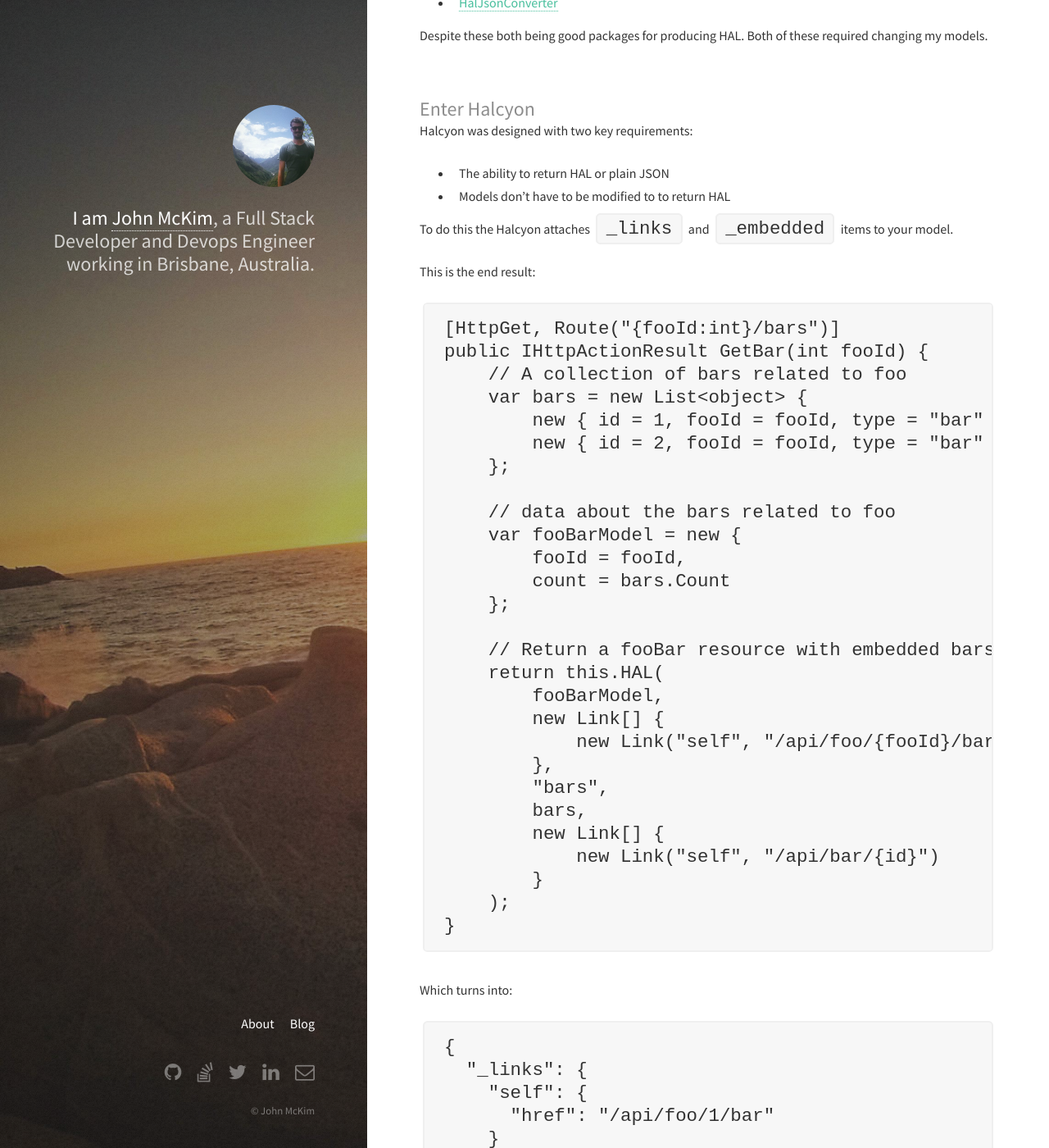
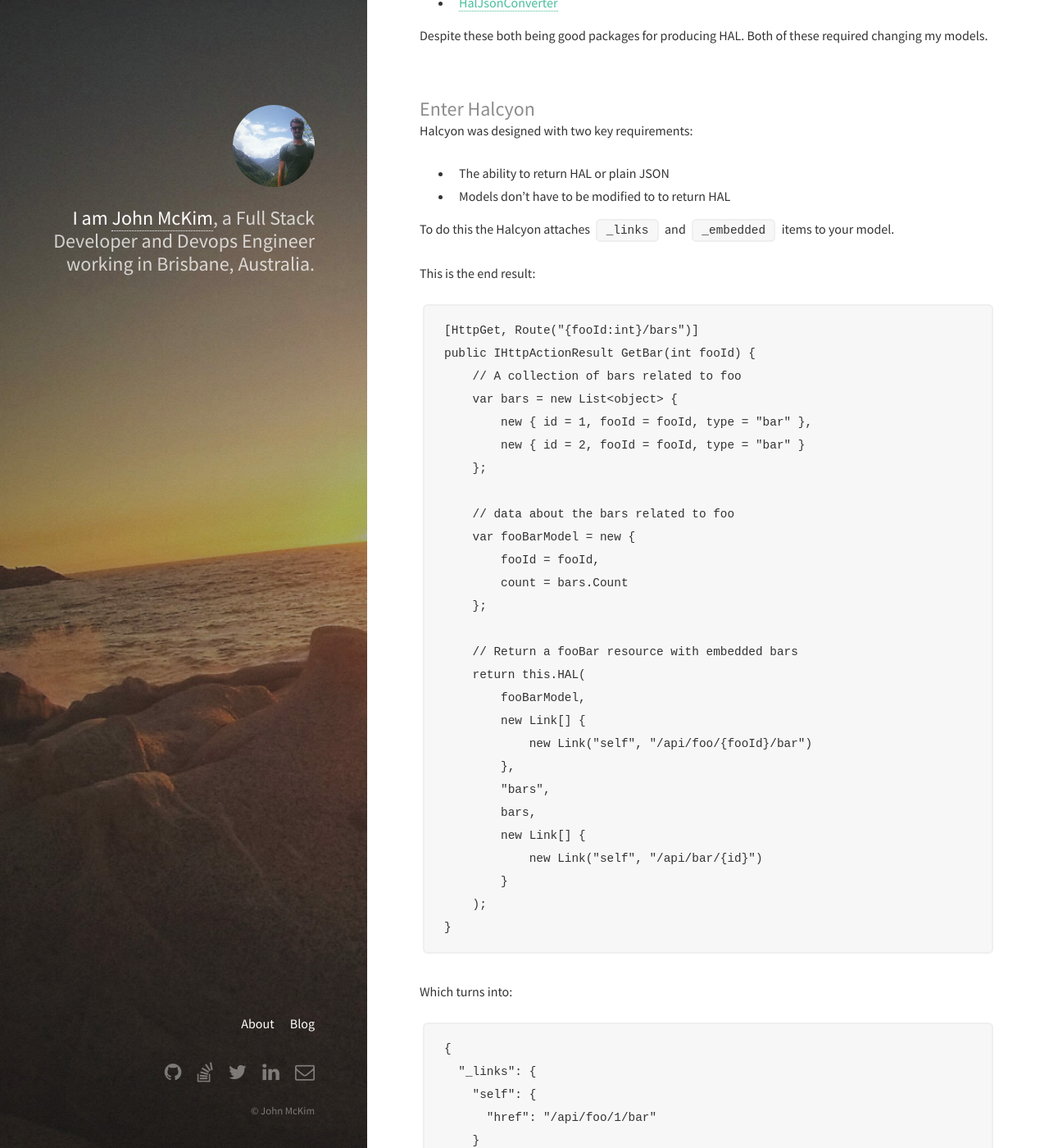
Before and after one commit to johncmckim/johncmckim.github.io, a Jekyll site: the page built from index.html, in a window 1280 px wide and 1400 px high, scrolled down 1375 px. Shown: the whole window at 82% size. Built offline with Jekyll 4.4.1, drawn with Linux system fonts in a browser that asks for light colours.

Commit message:
Fix desktop pre / code

```diff
--- a/_sass/typography.scss
+++ b/_sass/typography.scss
@@ -117,6 +117,12 @@ pre, code {
   font-size: 1.4rem;
 }
 
+@include desktop {
+  pre, code {
+    font-size: 0.9rem;
+  }
+}
+
 code {
   background: $color-border-bg;
   border-radius: $size-border-radius;
```
Lines whose indentation alone changed are shown as unchanged.
